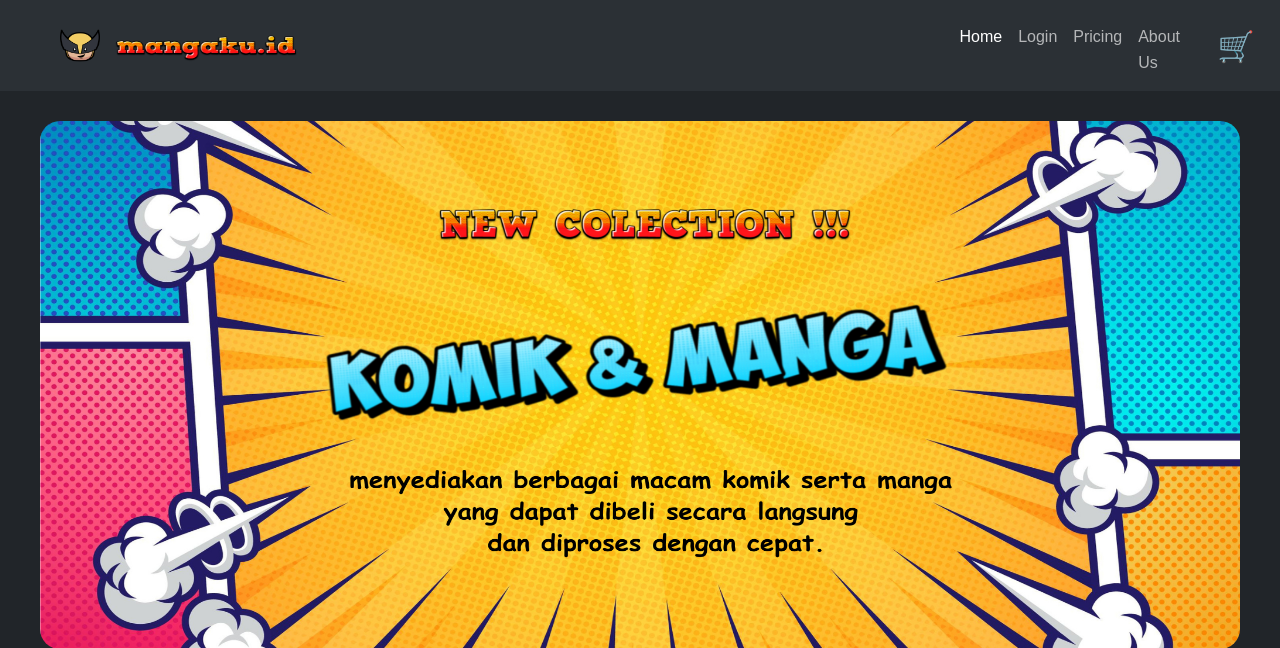
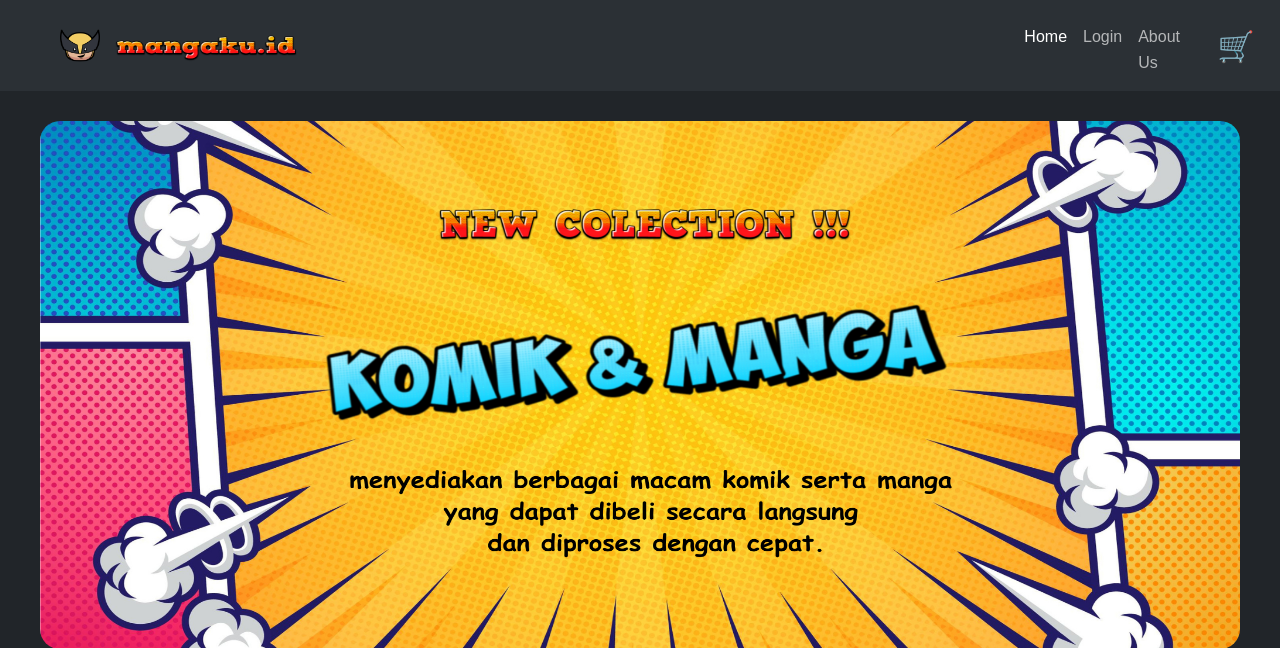
Before and after one commit to Ceek350/Flask_Web_KomikStore, a Flask app: page / in a window 1280 px wide. Shown: the top 648 px of the page. Run offline with Flask 3, Linux system fonts and the light colour scheme.

Commit message:
pricing hapus

```diff
--- a/templates/home.html
+++ b/templates/home.html
@@ -174,9 +174,6 @@
               href="{{url_for('login')}}"
               >Login</a
             >
-            <a class="nav-link mt-2 d-flex justify-content-center" href="#"
-              >Pricing</a>
-
             <a  class="nav-link mt-2 d-flex justify-content-center" href="/about_us"
               >About Us</a>
 
```
